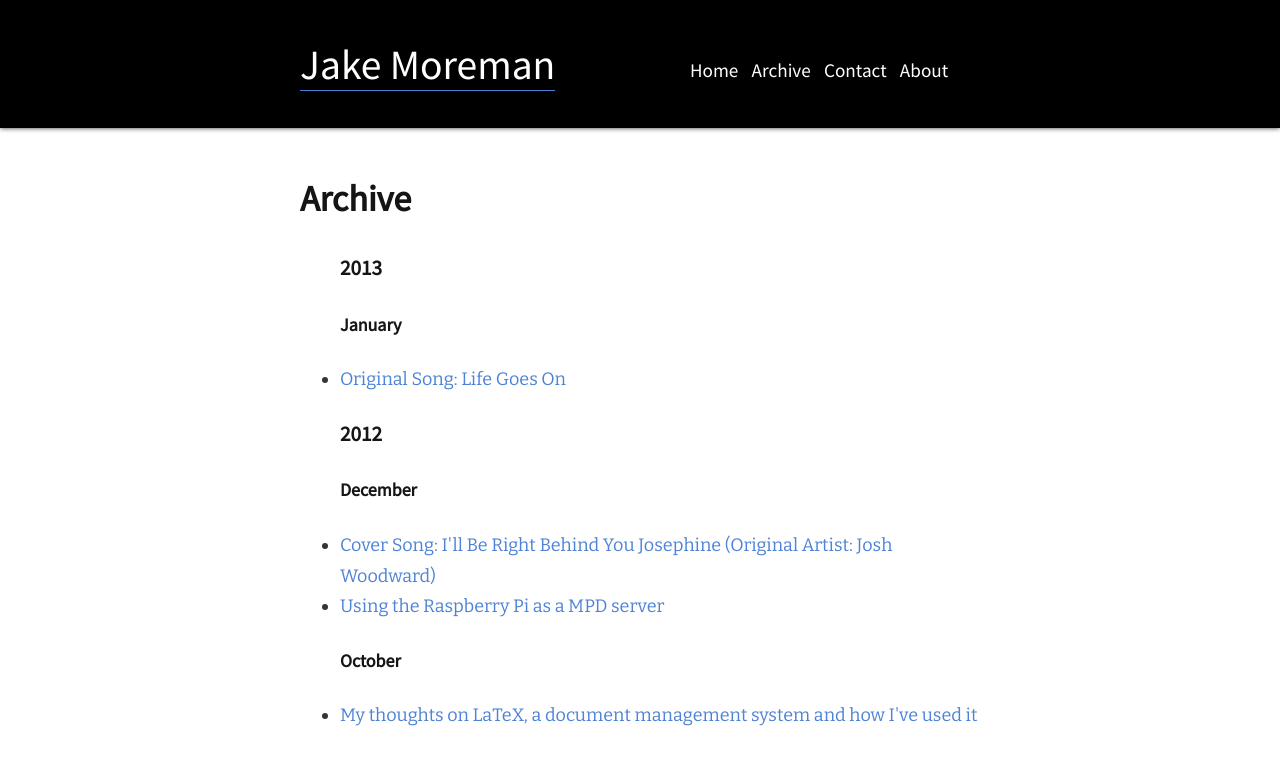
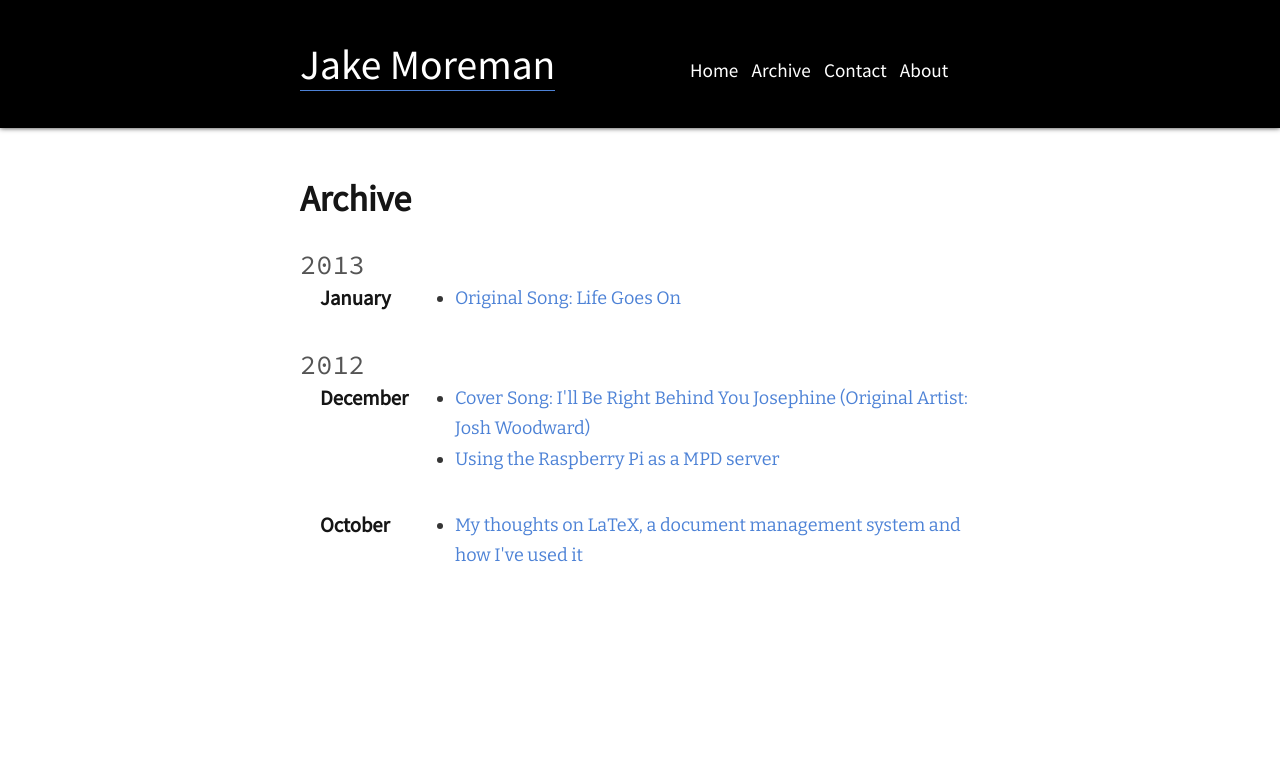
Before and after one commit to jake284773/jmoreman.github.io, a Jekyll site: the page built from archive.html, in a window 1280 px wide. Shown: the top 765 px of the page. Built offline with Jekyll 4.4.1, drawn with Linux system fonts in a browser that asks for light colours; nearby versions of some CDN libraries; Markdown is read by kramdown in place of the engine named in the settings.

Commit message:
Styled archives page

```diff
--- a/css/main.css
+++ b/css/main.css
@@ -73,7 +73,7 @@ a:hover {
     color: #333;
 }
 
-h2, h3, h4, h5, h6 {
+h2, h2 a, h3, h4, h5, h6 {
     font-family: "Source Sans Pro", Helvetica, Verdana, sans-serif;
     color: #151515;
 }
@@ -127,3 +127,16 @@ ul.post-tags li a:hover {
 ul#tags, ul#tags li ul { list-style-type: none; }
 ul#tags li h3 { margin-bottom: 0; }
 ul#tags li ul { padding-top :0; }
+
+ul#posts-archive {
+  padding-left: 0;
+}
+
+ul#posts-archive h3 {
+  margin: 0;
+  font: 1.5em "Source Code Pro", Menlo, Courier New, monospace;
+  color: #555;
+}
+
+ul#posts-archive h4 { margin: 0 0 0 20px; font-size: 1.15em; }
+ul#posts-archive li { margin: -33px 0 33px 155px; }
```
